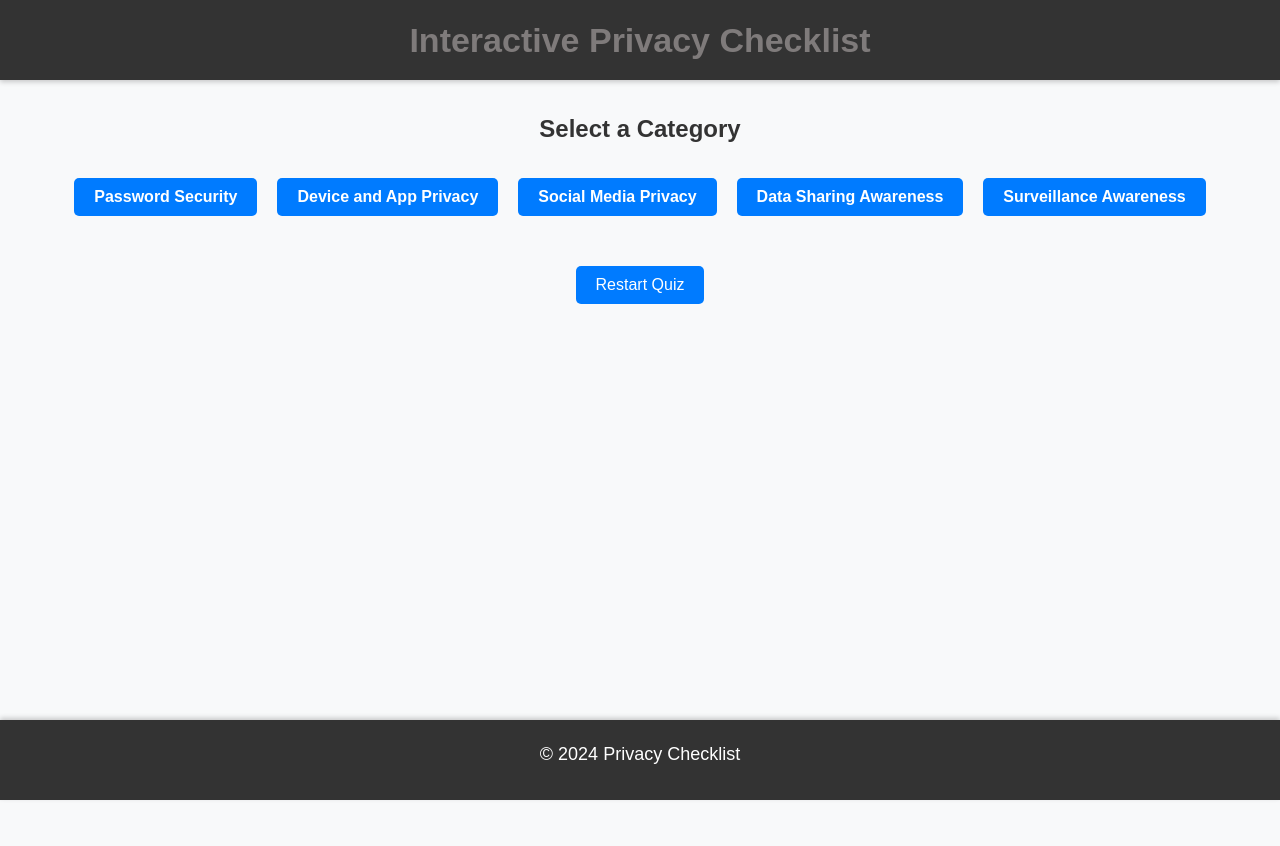
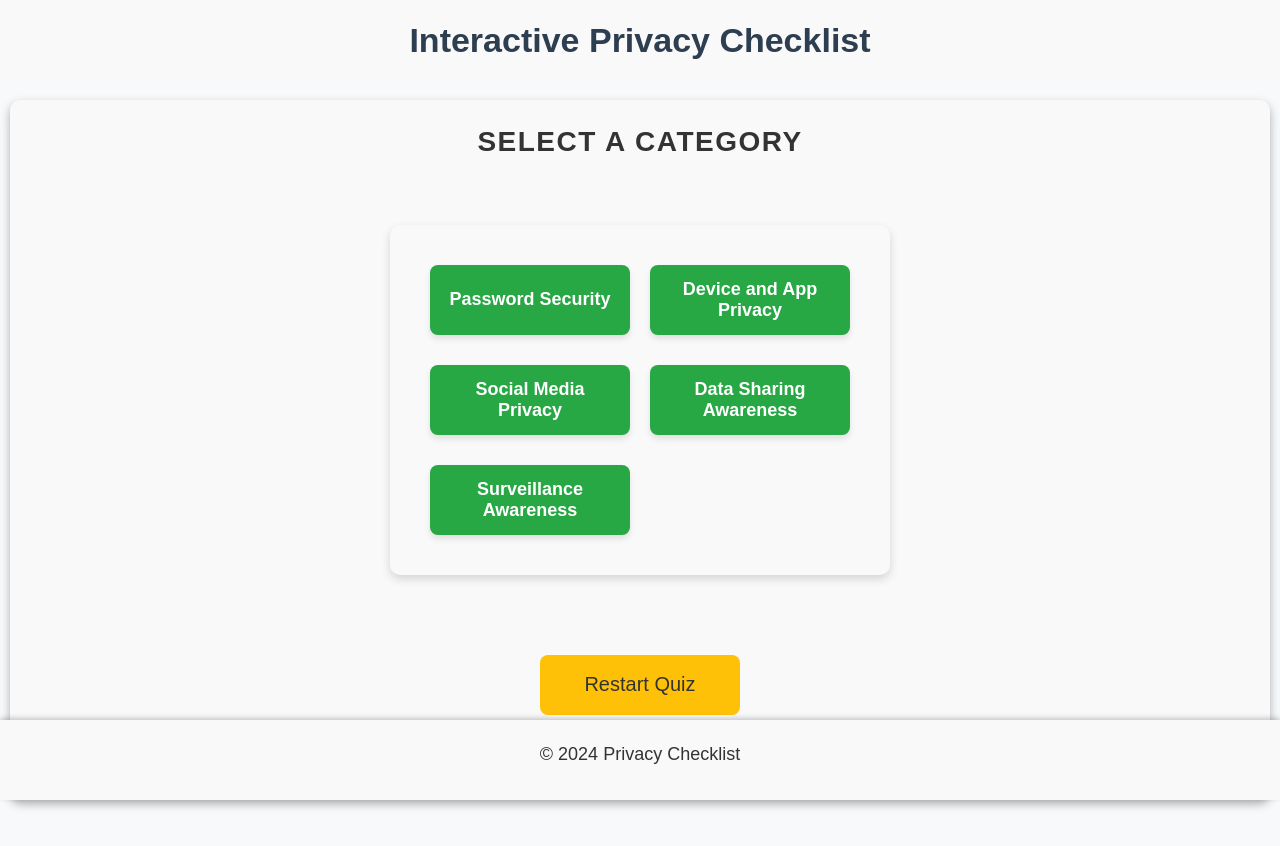
Before and after one commit to mohsenpasdar/PrivacyChecklistApp, a React (Create React App) app: page /categories in a window 1280 px wide. Shown: the top 846 px of the page. Before the commit the page ends 800 px from the top, so only its background shows below. Built offline with nearby package versions, Linux system fonts and the light colour scheme.

Commit message:
styling almost complete

```diff
--- a/src/components/CategorySelection.css
+++ b/src/components/CategorySelection.css
@@ -1,57 +1,133 @@
-/* General styles for the container */
-div {
+/* Container for the entire component */
+.category-selection {
+  max-width: 1400px;
+  height: 700px; /* Set a consistent minimum height */
+  margin: 40px auto;
+  padding: 20px;
+  margin-bottom: 100px;
   text-align: center;
-  margin-top: 20px;
+  background-color: #f9f9f9; /* Light background for content */
+  box-shadow: 0 4px 10px rgba(0, 0, 0, 0.3); /* Soft shadow for depth */
+  border-radius: 10px;
+  font-family: Arial, sans-serif;
+  color: #333; /* Dark text for readability */
 }
 
-/* Header style */
-h2 {
-  font-size: 24px;
-  margin-bottom: 20px;
-  font-family: Arial, sans-serif;
+/* Title styling */
+.category-title {
+  font-size: 28px;
+  margin-bottom: 30px;
   color: #333;
+  font-family: "Arial", sans-serif;
+  text-transform: uppercase;
+  letter-spacing: 1.5px;
 }
 
-/* Style for the category buttons */
-button {
-  background-color: #007bff; /* Default: Blue */
+/* Box styling around the category buttons */
+.category-box {
+  border-radius: 10px;
+  padding: 20px;
+  margin: 60px auto;
+  max-width: 500px; /* Adjust width to contain grid neatly */
+  background-color:#f9f9f9; /* Light background inside the box */
+  box-shadow: 0 4px 10px rgba(0, 0, 0, 0.15); /* Subtle shadow for depth */
+}
+
+/* Grid layout for category buttons */
+.category-grid {
+  display: grid;
+  grid-template-columns: repeat(2, 1fr); /* Two buttons per row */
+  gap: 10px; /* Space between buttons */
+  justify-content: center;
+  align-items: center;
+  max-width: 400px;
+  margin: 0 auto;
+}
+
+/* Ensure all buttons have equal dimensions */
+.category-button {
+  background-color: #28a745; /* Green for active categories */
   color: white;
   border: none;
-  padding: 10px 20px;
-  margin: 10px;
-  font-size: 16px;
-  font-family: Arial, sans-serif;
-  border-radius: 5px;
+  padding: 15px;
+  font-size: 18px;
+  font-family: "Arial", sans-serif;
+  border-radius: 8px;
   cursor: pointer;
   transition: background-color 0.3s, transform 0.2s;
+  box-shadow: 0 4px 6px rgba(0, 0, 0, 0.1);
+  height: 70px; /* Set a consistent height */
+  min-width: 200px; /* Set a consistent width */
+  display: flex;
+  align-items: center;
+  justify-content: center;
+  text-align: center;
 }
 
-/* Hover effect for clickable buttons */
-button:not([disabled]):hover {
-  background-color: #0056b3;
+/* Disabled button styles */
+.category-button:disabled {
+  background-color: #cccccc; /* Gray for completed categories */
+  cursor: not-allowed;
+  opacity: 0.8;
+}
+
+/* Hover effects for active buttons */
+.category-button:not([disabled]):hover {
+  background-color: #218838;
   transform: scale(1.05);
 }
 
-/* Style for completed (disabled) buttons */
-button:disabled {
-  background-color: #28a745; /* Green */
-  cursor: not-allowed;
-  opacity: 0.7;
+/* Handle single item in the last row */
+.category-grid > button:last-child {
+  grid-column: span 1; /* Ensure it takes the same space as others */
+  justify-self: center; /* Center the button horizontally */
 }
 
-/* Link style inside buttons */
-button a {
+/* Bottom buttons container */
+.bottom-buttons {
+  margin-top: 40px; /* Push buttons lower */
+}
+
+/* Restart and Results button styles */
+.results-button,
+.restart-button {
+  background-color: #007bff; /* Blue for restart */
+  color: white;
+  border: none;
+  padding: 12px 24px;
+  font-size: 20px;
+  margin: 10px;
+  border-radius: 8px;
+  cursor: pointer;
+  min-height: 60px; /* Set a consistent height */
+  min-width: 200px; /* Set a consistent width */
+  transition: background-color 0.3s, transform 0.2s;
+
+}
+
+/* Green Results button when all categories are completed */
+.results-completed > .results-button {
+  background-color: #28a745;
+}
+
+.results-button:hover,
+.restart-button:hover {
+  transform: scale(1.05);
+}
+
+/* Style differences for restart and results buttons */
+.restart-button {
+  background-color: #ffc107; /* Gold for restart */
+}
+
+.restart-button:hover {
+  background-color: #e0a800;
+}
+
+/* Link styling inside buttons */
+.category-button a,
+.results-button a {
   text-decoration: none;
   color: white;
   font-weight: bold;
 }
-
-/* Styling for the 'View Results' button */
-div > a > button {
-  background-color: #ffc107; /* Gold for results button */
-  margin-top: 20px;
-}
-
-div > a > button:hover {
-  background-color: #e0a800;
-}
--- a/src/components/CategorySelection.js
+++ b/src/components/CategorySelection.js
@@ -1,39 +1,59 @@
-import React from 'react';
-import { Link, useNavigate } from 'react-router-dom';
-import './CategorySelection.css'; // Assuming the styles are saved in this file
+import React from "react";
+import { Link, useNavigate } from "react-router-dom";
+import "./CategorySelection.css";
 
-function CategorySelection({ categories, completedCategories }) {
+function CategorySelection({
+  categories,
+  completedCategories,
+  allCategoriesCompleted,
+}) {
   const navigate = useNavigate();
 
   const handleRestart = () => {
     // Navigate to the homepage and reload the app to reset state
-    navigate('/');
+    navigate("/");
     window.location.reload();
   };
 
   return (
-    <div>
-      <h2>Select a Category</h2>
+    <div className="category-selection">
+      <h2 className="category-title">Select a Category</h2>
+      <div className="category-box">
+        <div className="category-grid">
           {categories.map((category) => (
             <button
               key={category}
+              className="category-button"
               disabled={completedCategories.includes(category)}
             >
               <Link
                 to={`/questions/${category}`}
-            style={{ pointerEvents: completedCategories.includes(category) ? 'none' : 'auto' }}
+                style={{
+                  pointerEvents: completedCategories.includes(category)
+                    ? "none"
+                    : "auto",
+                }}
               >
                 {category}
               </Link>
             </button>
           ))}
-      <div style={{ marginTop: '20px' }}>
+        </div>
+      </div>
+      <div className="bottom-buttons">
         {completedCategories.length > 0 && (
-          <Link to="/results" style={{ marginRight: '10px' }}>
-            <button>View Results</button>
+          <Link
+            to="/results"
+            className={allCategoriesCompleted ? "results-completed" : ""}
+          >
+            <button className="results-button">
+              {allCategoriesCompleted ? "View Final Results" : "View Results"}
+            </button>
           </Link>
         )}
-        <button onClick={handleRestart}>Restart Quiz</button>
+        <button className="restart-button" onClick={handleRestart}>
+          Restart Quiz
+        </button>
       </div>
     </div>
   );
--- a/src/index.css
+++ b/src/index.css
@@ -18,7 +18,7 @@ body {
 /* Headings */
 h1, h2, h3, h4, h5, h6 {
   margin-bottom: 15px;
-  color: rgb(127, 123, 123); /* Blue for emphasis */
+  color: #2c3e50; /* Blue for emphasis */
 }
 
 h1 {
@@ -55,7 +55,7 @@ button {
   border: none;
   padding: 10px 20px;
   margin: 10px 5px;
-  font-size: 16px;
+  font-size: 20px;
   border-radius: 5px;
   cursor: pointer;
   transition: background-color 0.3s ease, transform 0.2s ease;
--- a/src/styles/Footer.css
+++ b/src/styles/Footer.css
@@ -3,8 +3,8 @@ footer {
   bottom: 0;
   left: 0;
   width: 100%;
-  background-color: #333; /* Dark gray background */
-  color: white;
+  background-color: #f9f9f9;
+  color: #333;
   text-align: center;
   height: 80px; /* Increased height */
   font-size: 16px; /* Adjusted font size */
--- a/src/styles/Header.css
+++ b/src/styles/Header.css
@@ -3,8 +3,8 @@ header {
     top: 0;
     left: 0;
     width: 100%;
-    background-color: #333;
-    color: white;
+    background-color: #f9f9f9;
+    color: #333;
     display: flex; /* Enable flexbox */
     justify-content: center; /* Center horizontally */
     align-items: center; /* Center vertically */
@@ -12,7 +12,7 @@ header {
     padding: 0; /* Remove extra padding */
     font-family: Arial, sans-serif;
     z-index: 1000;
-    box-shadow: 0 2px 5px rgba(0, 0, 0, 0.2);
+    /* box-shadow: 0 4px 6px rgba(0, 0, 0, 0.1);; */
   }
 
   header h1 {
--- a/src/styles/HomePage.css
+++ b/src/styles/HomePage.css
@@ -1,11 +1,13 @@
 /* General styles for the HomePage */
 .homepage-container {
-  max-width: 1100px;
-  margin: 20px auto;
+  max-width: 1400px;
+  height: 700px;
+  margin: 40px auto;
   padding: 20px;
+  margin-bottom: 100px;
   text-align: center;
   background-color: #f9f9f9; /* Light background for content */
-  box-shadow: 0 4px 10px rgba(0, 0, 0, 0.1); /* Soft shadow for depth */
+  box-shadow: 0 4px 10px rgba(0, 0, 0, 0.3); /* Soft shadow for depth */
   border-radius: 10px;
   font-family: Arial, sans-serif;
   color: #333; /* Dark text for readability */
@@ -13,7 +15,7 @@
 
 /* Title styles */
 .homepage-title {
-  font-size: 2rem;
+  font-size: 1.7rem;
   margin-bottom: 20px;
   color: #2c3e50; /* Dark blue for contrast */
 }
@@ -23,6 +25,7 @@
   font-size: 1.1rem;
   line-height: 1.6;
   margin-bottom: 20px;
+  text-align: justify;
 }
 
 /* Categories list styles */
@@ -46,6 +49,7 @@
   font-size: 1.1rem;
   line-height: 1.6;
   margin-bottom: 10px;
+  text-align: justify;
 }
 
 /* Button styles */
@@ -53,8 +57,9 @@
   background-color: #28a745; /* Green button */
   color: white;
   border: none;
+  margin-top: 100px;
   padding: 15px 30px;
-  font-size: 1.2rem;
+  font-size: 20px;
   border-radius: 5px;
   cursor: pointer;
   transition: background-color 0.3s, transform 0.2s;
--- /dev/null
+++ b/src/styles/ResultsPage.css
@@ -0,0 +1,105 @@
+.results-page {
+  max-width: 1400px;
+  min-height: 700px;
+  margin: 40px auto;
+  padding: 20px;
+  margin-bottom: 100px;
+  background-color: #f9f9f9;
+  box-shadow: 0 4px 10px rgba(0, 0, 0, 0.3);
+  border-radius: 10px;
+  font-family: "Arial", sans-serif;
+  color: #333;
+  text-align: center;
+}
+
+.results-page h2 {
+  font-size: 32px;
+  color: #333;
+  margin-bottom: 30px;
+  text-transform: uppercase;
+}
+
+.results-category {
+  margin-bottom: 30px;
+  text-align: left;
+}
+
+.results-category h3 {
+  font-size: 24px;
+  margin-bottom: 10px;
+  color: #007bff; /* Blue for category headings */
+}
+
+.results-category p {
+  font-size: 20px;
+  margin: 5px 0;
+  line-height: 1.6;
+}
+
+.results-score {
+  font-size: 20px;
+  font-weight: bold;
+  color: #28a745; /* Green for scores */
+  margin-top: 10px;
+}
+
+.recommendations {
+  margin-top: 20px;
+}
+
+.recommendations h4 {
+  font-size: 18px;
+  margin-bottom: 10px;
+  color: #dc3545; /* Red for recommendations heading */
+}
+
+.recommendations ul {
+  list-style-type: disc;
+  padding-left: 20px;
+  text-align: left;
+}
+
+.recommendations li {
+  font-size: 18px;
+  margin-bottom: 5px;
+}
+
+/* Buttons styling */
+.bottom-buttons {
+  margin-top: 30px;
+  display: flex;
+  justify-content: center;
+  gap: 20px;
+}
+
+.return-button {
+  background-color: #28a745; /* Green for Return to Categories */
+  color: white;
+  border: none;
+  padding: 12px 24px;
+  font-size: 20px;
+  border-radius: 8px;
+  cursor: pointer;
+  transition: background-color 0.3s, transform 0.2s;
+}
+
+.return-button:hover {
+  background-color: #218838;
+  transform: scale(1.05);
+}
+
+.restart-button {
+  background-color: #ffc107; /* Yellow for Restart Quiz */
+  color: #333;
+  border: none;
+  padding: 12px 24px;
+  font-size: 20px;
+  border-radius: 8px;
+  cursor: pointer;
+  transition: background-color 0.3s, transform 0.2s;
+}
+
+.restart-button:hover {
+  background-color: #e0a800;
+  transform: scale(1.05);
+}
```
Also changed, not shown: src/components/QuestionPage.js (+44 -29 lines), src/components/ResultsPage.js (+23 -20 lines), src/styles/QuestionPage.css (added, +116 -0 lines). Lines whose indentation alone changed are shown as unchanged.
